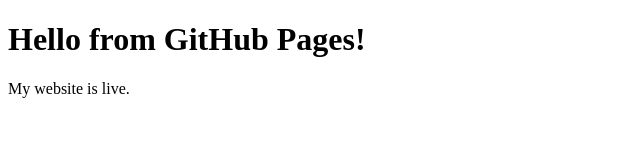
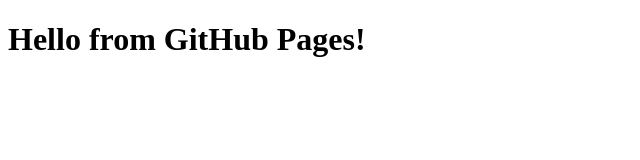
Before and after one commit to whyPratham/website-hosting-example, a plain HTML site: page index.html in a window 1280 px wide. Shown: the whole page, without its empty margins (0-640 px from the left). Drawn offline with Linux system fonts and the light colour scheme.

Commit message:
edited index.html

```diff
--- a/index.html
+++ b/index.html
@@ -8,6 +8,5 @@
 
 <body>
     <h1>Hello from GitHub Pages!</h1>
-    <p>My website is live.</p>
 </body>
 </html>
```
